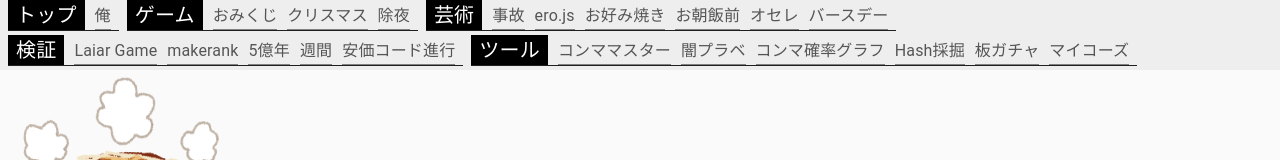
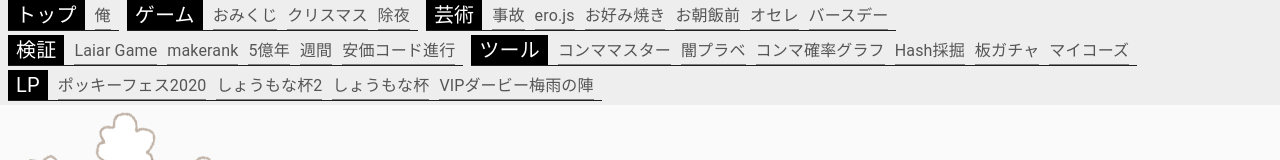
Before and after one commit to vipzero/hello, a Next.js app: page /art/okonomiyaki in a window 1280 px wide. Shown: the top 160 px of the page. Built offline with nearby package versions, Linux system fonts and the light colour scheme; a web font is replaced by a local one.

Commit message:
update links

```diff
--- a/src/components/NavBar.tsx
+++ b/src/components/NavBar.tsx
@@ -56,7 +56,7 @@ function NavBar(_: Props) {
 					<Tab>{g.name}</Tab>
 					{g.menus.map((menu) => (
 						<MenuItem key={menu.path}>
-							<Link href={`/${menu.path}`}>
+							<Link href={`${menu.path}`}>
 								<Typography>{menu.name}</Typography>
 							</Link>
 						</MenuItem>
--- a/src/components/menuGroups.ts
+++ b/src/components/menuGroups.ts
@@ -8,41 +8,53 @@ const menuGroups: MenuGroup[] = [
 	{
 		name: 'ゲーム',
 		menus: [
-			{ path: 'game/omikuji', name: 'おみくじ' },
-			{ path: 'game/xmas', name: 'クリスマス' },
-			{ path: 'game/joya', name: '除夜' },
+			{ path: '/game/omikuji', name: 'おみくじ' },
+			{ path: '/game/xmas', name: 'クリスマス' },
+			{ path: '/game/joya', name: '除夜' },
 		],
 	},
 	{
 		name: '芸術',
 		menus: [
-			{ path: 'art/jiko', name: '事故' },
-			{ path: 'art/ero', name: 'ero.js' },
-			{ path: 'art/okonomiyaki', name: 'お好み焼き' },
-			{ path: 'art/mekisiko', name: 'お朝飯前' },
-			{ path: 'art/othelle', name: 'オセレ' },
-			{ path: 'art/birthday', name: 'バースデー' },
+			{ path: '/art/jiko', name: '事故' },
+			{ path: '/art/ero', name: 'ero.js' },
+			{ path: '/art/okonomiyaki', name: 'お好み焼き' },
+			{ path: '/art/mekisiko', name: 'お朝飯前' },
+			{ path: '/art/othelle', name: 'オセレ' },
+			{ path: '/art/birthday', name: 'バースデー' },
 		],
 	},
 	{
 		name: '検証',
 		menus: [
-			{ path: 'exp/laiargame', name: 'Laiar Game' },
-			{ path: 'exp/makerank', name: 'makerank' },
-			{ path: 'exp/5000000000000year', name: '5億年' },
-			{ path: 'exp/syukan', name: '週間' },
-			{ path: 'exp/anchord', name: '安価コード進行' },
+			{ path: '/exp/laiargame', name: 'Laiar Game' },
+			{ path: '/exp/makerank', name: 'makerank' },
+			{ path: '/exp/5000000000000year', name: '5億年' },
+			{ path: '/exp/syukan', name: '週間' },
+			{ path: '/exp/anchord', name: '安価コード進行' },
 		],
 	},
 	{
 		name: 'ツール',
 		menus: [
-			{ path: 'tool/mili', name: 'コンママスター' },
-			{ path: 'tool/yamipurabe', name: '闇プラベ' },
-			{ path: 'tool/probability', name: 'コンマ確率グラフ' },
-			{ path: 'tool/dighash', name: 'Hash採掘' },
-			{ path: 'tool/bbsgacha', name: '板ガチャ' },
-			{ path: 'tool/mikel', name: 'マイコーズ' },
+			{ path: '/tool/mili', name: 'コンママスター' },
+			{ path: '/tool/yamipurabe', name: '闇プラベ' },
+			{ path: '/tool/probability', name: 'コンマ確率グラフ' },
+			{ path: '/tool/dighash', name: 'Hash採掘' },
+			{ path: '/tool/bbsgacha', name: '板ガチャ' },
+			{ path: '/tool/mikel', name: 'マイコーズ' },
+		],
+	},
+	{
+		name: 'LP',
+		menus: [
+			{ path: '/pockyfes2020', name: 'ポッキーフェス2020' },
+			{ path: '/shomona22222', name: 'しょうもな杯2' },
+			{ path: 'https://shomona.vipper.dev', name: 'しょうもな杯' },
+			{
+				path: 'https://tsuyunojin-splatoon2019.vipper.dev/',
+				name: 'VIPダービー梅雨の陣',
+			},
 		],
 	},
 ]
```
